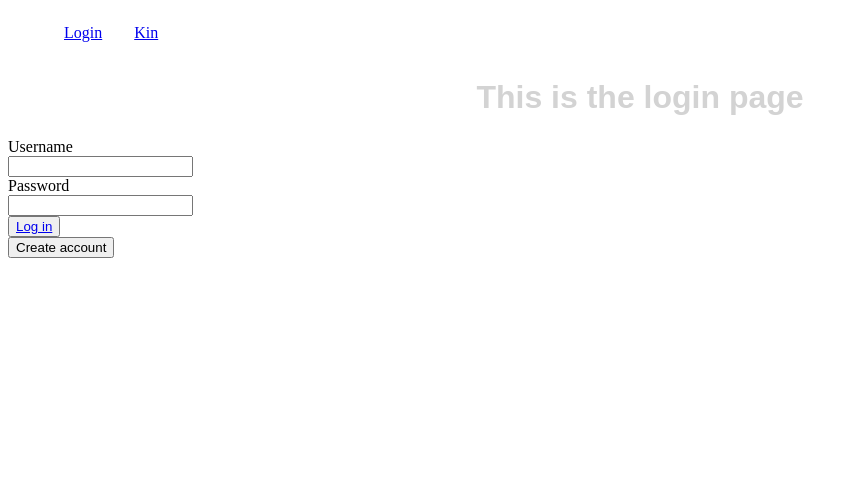
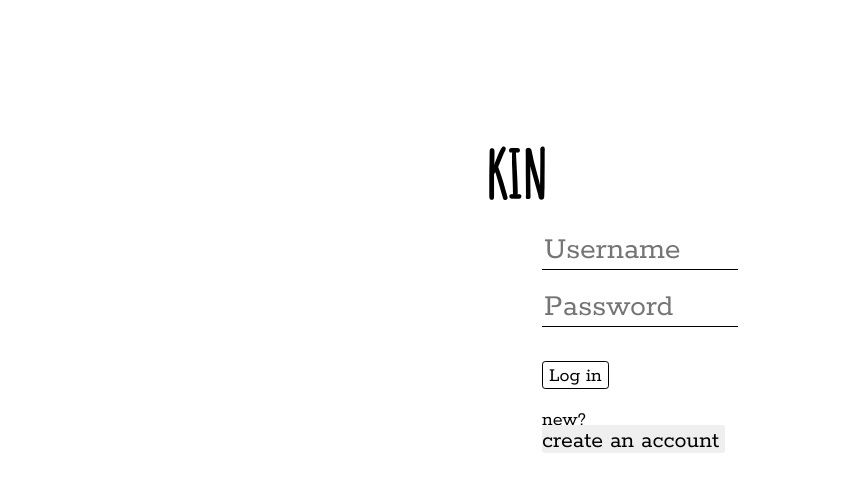
Before and after one commit to little-Dave/kin, a Vue app: page / in a window 1280 px wide. Shown: the top 492 px of the page, without its empty margins (0-858 px from the left). Built offline with nearby package versions, Linux system fonts and the light colour scheme.

Commit message:
Style login and create user forms
Also add header to kin view

```diff
--- a/public/index.html
+++ b/public/index.html
@@ -5,6 +5,8 @@
     <meta http-equiv="X-UA-Compatible" content="IE=edge">
     <meta name="viewport" content="width=device-width,initial-scale=1.0">
     <link rel="icon" href="<%= BASE_URL %>favicon.ico">
+    <link href="https://fonts.googleapis.com/css?family=Amatic+SC|Roboto:300,400|Rokkitt&display=swap" rel="stylesheet">
+    <script src="https://kit.fontawesome.com/8db6cca818.js"></script>
     <title>kin</title>
   </head>
   <body>
--- a/src/App.vue
+++ b/src/App.vue
@@ -1,10 +1,8 @@
 <template>
   <div>
-
-    <app-header></app-header>
-
+    <!-- <app-header></app-header> -->
     <router-view :getUser="setUser" :userInfo="currentUser" />
-
+    <!-- {{currentUser}} -->
   </div>
 </template>
 
--- a/src/components/Header.vue
+++ b/src/components/Header.vue
@@ -1,25 +1,45 @@
 <template>
-  <ul>
+  <div>
+  <!-- <ul>
     <li><router-link to="/">Login</router-link></li>
     <li><router-link to="/kin">Kin</router-link></li>
-  </ul>
+  </ul> -->
+    <h1>KIN</h1>
+    <router-link to="/">
+      <span
+            id="sign-out-icon"
+            class="fas fa-sign-out-alt fa-lg">
+      </span>
+    </router-link>
+  </div>
 </template>
 
 
 
 <script>
+  export default {
 
+  }
 </script>
 
 
 
 <style scoped>
-  ul {
-    list-style-type: none;
-    margin: auto;
+  h1 {
+    font-family: "Amatic SC", sans-serif;
+    font-size: 2.5rem;
+    margin-top: 0rem;
+    margin-bottom: 0rem;
+    margin-left: .25rem;
+    display: inline-block;
   }
-  li {
+  #sign-out-icon {
     display: inline-block;
-    margin: 1rem;
+    float: right;
+    margin-top: 1.2rem;
+    cursor: pointer;
+  }
+  a {
+    color: black;
   }
 </style>
--- a/src/components/PersonTile.vue
+++ b/src/components/PersonTile.vue
@@ -1,7 +1,8 @@
 <template>
   <div>
 
-    <div>{{person.name}}</div>
+    <h2>{{ person.first_name }} {{ person.last_name }}</h2>
+    <img :src="person.tile_image" />
 
   </div>
 </template>
@@ -17,5 +18,7 @@
 
 
 <style scoped>
-
+  h2 {
+    font-family: sans-serif;
+  }
 </style>
--- a/src/components/forms/CreateUserForm.vue
+++ b/src/components/forms/CreateUserForm.vue
@@ -3,35 +3,66 @@
 
     <form>
 
-          <label>First name</label><br>
+          <!-- <label>First name</label><br> -->
           <input
                 type="text"
+                class="form-width"
+                placeholder="First name"
                 v-model="user.firstName"
-                /><br>
+                /><br><br>
 
-          <label>Last name</label><br>
+          <!-- <label>Last name</label><br> -->
           <input
                 type="text"
+                class="form-width"
+                placeholder="Last name"
                 v-model="user.lastName"
-                /><br>
+                /><br><br>
 
-          <label>Username</label><br>
+          <!-- <label>Username</label><br> -->
           <input
                 type="text"
+                class="form-width"
+                placeholder="Username"
                 v-model="user.username"
-                /><br>
+                /><br><br>
 
-          <label>Password</label><br>
+          <!-- <label>Phone number</label><br> -->
+          <input
+                type="tel"
+                placeholder="#"
+                size="3"
+                maxlength="3"
+                v-model="user.phoneAreaCode"
+                /><span> - </span>
+          <input
+                type="tel"
+                placeholder=""
+                size="3"
+                maxlength="3"
+                v-model="user.phoneFirstThree"
+                /><span> - </span>
+          <input
+                type="tel"
+                placeholder=""
+                size="4"
+                maxlength="4"
+                v-model="user.phoneLastFour"
+                /><br><br>
+
+          <!-- <label>Password</label><br> -->
           <input
                 type="password"
+                class="form-width"
+                placeholder="Password"
                 v-model="user.password"
-                /><br>
+                /><br><br>
 
           <button @click.prevent="createUser">Create account</button>
 
     </form>
 
-    <p>you'll be redirected to the login page upon creating your account</p>
+    <p>*you'll be redirected to the login page <br>&#160;upon creating your account</p>
 
   </div>
 </template>
@@ -48,8 +79,12 @@
           firstName: "",
           lastName: "",
           username: "",
+          phoneAreaCode: "",
+          phoneFirstThree: "",
+          phoneLastFour: "",
           password: ""
-        }
+        },
+        phone: ""
       }
     },
     methods: {
@@ -59,11 +94,13 @@
             first_name: this.user.firstName,
             last_name: this.user.lastName,
             username: this.user.username,
+            phone_number: this.user.phoneAreaCode.concat(this.user.phoneFirstThree).concat(this.user.phoneLastFour),
             password: this.user.password
           }
         }
         axios.post("http://localhost:3000/users/", newUser)
           .then(location.reload())
+        // console.log(newUser)
       }
     }
   }
@@ -72,5 +109,31 @@
 
 
 <style scoped>
-
+  button {
+    height: 1.75rem;
+    background-color: white;
+    border-radius: .2rem;
+    padding-top: .15rem;
+    border: 1px solid black;
+    margin-top: 1rem;
+    font-family: "Rokkitt", sans-serif;
+    font-size: 1.25rem;
+    color: black;
+    cursor: pointer;
+  }
+  input {
+    font-family: "Rokkitt", sans-serif;
+    font-weight: 300;
+    border: none;
+    outline: none;
+    border-bottom: 1px solid black;
+    font-size: 2rem;
+  }
+  .form-width {
+    width: 12rem;
+  }
+  p {
+    margin-top: .5rem;
+    font-family: "Rokkitt", sans-serif;
+  }
 </style>
--- a/src/components/forms/LoginForm.vue
+++ b/src/components/forms/LoginForm.vue
@@ -3,14 +3,17 @@
 
     <form>
 
-          <label>Username</label><br>
+          <!-- <label>Username</label><br> -->
           <input type="text"
-                 v-model="user.username" /><br>
+                 placeholder="Username"
+                 v-model="user.username" /><br><br>
 
-          <label>Password</label><br>
+          <!-- <label>Password</label><br> -->
           <input type="password"
-                 v-model="user.password"/><br>
-
+                 @keyup.enter.prevent="logIn"
+                 placeholder="Password"
+                 v-model="user.password"/><br><br>
+          <!-- change this so you can't travel to kin page without valid response -->
           <button @click.prevent="logIn">
             <router-link to="/kin">Log in</router-link>
           </button>
@@ -39,6 +42,7 @@
       logIn() {
         axios.get("http://localhost:3000/users/".concat(this.user.username))
           .then(resp => this.getUser(resp))
+          // .then(resp => console.log(resp))
       }
     }
   }
@@ -47,5 +51,29 @@
 
 
 <style scoped>
-
+  button {
+    height: 1.75rem;
+    background-color: white;
+    border-radius: .2rem;
+    padding-top: .15rem;
+    border: 1px solid black;
+    margin-top: 1rem;
+  }
+  a {
+    text-decoration: none;
+    text-emphasis: none;
+    font-family: "Rokkitt", sans-serif;
+    /* font-weight: 300; */
+    font-size: 1.25rem;
+    color: black;
+  }
+  input {
+    font-family: "Rokkitt", sans-serif;
+    font-weight: 300;
+    width: 12rem;
+    border: none;
+    outline: none;
+    border-bottom: 1px solid black;
+    font-size: 2rem;
+  }
 </style>
--- a/src/views/Kin.vue
+++ b/src/views/Kin.vue
@@ -1,7 +1,7 @@
 <template>
   <div>
 
-    <h1>This is the Kin page</h1>
+    <app-header class="nav"></app-header>
     <app-people-container :userInfo="userInfo"></app-people-container>
 
   </div>
@@ -9,21 +9,23 @@
 
 <script>
   import PeopleContainer from "../components/PeopleContainer.vue"
+  import Header from "../components/Header.vue"
 
   export default {
    props: ["userInfo"],
    components: {
-     "app-people-container": PeopleContainer
+     "app-people-container": PeopleContainer,
+     "app-header": Header
    }
   }
 </script>
 
 <style scoped>
-  h1 {
+  /* h1 {
     font-family: sans-serif;
     text-align: center;
     color: lightgray;
-  }
+  } */
   .person {
     height: 5rem;
     width: 5rem;
@@ -32,4 +34,13 @@
     padding: .5rem;
     border-radius: .5rem;
   }
+  .nav {
+    margin-top: -1rem;
+    padding-top: 1rem;
+    width: 66%;
+    /* background-color: antiquewhite; */
+    margin-left: auto;
+    margin-right: auto;
+    border-bottom: .5px solid black;
+  }
 </style>
--- a/src/views/Login.vue
+++ b/src/views/Login.vue
@@ -1,14 +1,17 @@
 <template>
   <div>
 
-    <h1>This is the login page</h1>
-
-    <div v-if="!newUser">
-      <app-login-form :getUser="getUser"></app-login-form>
-      <button @click="toggleNewUser">Create account</button>
-    </div>
-    <div v-else>
-      <app-create-user-form></app-create-user-form>
+    <div id="background"></div>
+      <h1 id="brand">KIN</h1>
+      <div id="returning-user-form" v-if="!newUser">
+        <app-login-form :getUser="getUser"></app-login-form>
+        <p>new?</p>
+        <button @click="toggleNewUser">create an account</button>
+      </div>
+      <div id="create-user-form" v-else>
+        <app-create-user-form></app-create-user-form>
+        <button @click="toggleNewUser">Back to login</button>
+      </div>
     </div>
 
   </div>
@@ -43,8 +46,53 @@
 
 <style scoped >
   h1 {
-    font-family: sans-serif;
-    text-align: center;
-    color: lightgray;
+    font-family: "Amatic SC", sans-serif;
+    font-size: 4rem;
+    display: inline-block;
+    margin-top: 10%;
+    margin-bottom: 0rem;
+    margin-left: 37.75%;
+    /* color: white; */
+  }
+  p {
+    font-family: "Rokkitt", serif;
+    font-size: 1.25rem;
+    margin-bottom: -.4rem;
+  }
+  button {
+    /* margin-top: 2rem; */
+    height: 1.75rem;
+    /* background-color: none; */
+    border-radius: .2rem;
+    padding-top: .15rem;
+    border: none;
+    font-family: "Rokkitt", serif;
+    font-size: 1.5rem;
+    cursor: pointer;
+    padding-left: 0;
+    margin-top: 0;
+    outline: none;
+  }
+  #returning-user-form {
+    margin: auto;
+    margin-top: 1rem;
+    width: max-content;
+    align-content: center;
+  }
+  #create-user-form {
+    margin-left: 43%;
+    margin-top: 1rem;
+    width: max-content;
+    align-content: center;
+  }
+  #background {
+    /* background-image: url("../assets/kinPhoto.png"); */
+    /* background-color: darkolivegreen; */
+    position: fixed;
+    height: 100vh;
+    width: 42.75%;
+    z-index: -1;
+    margin-top: -.5rem;
+    margin-left: -.5rem;
   }
 </style>
```
